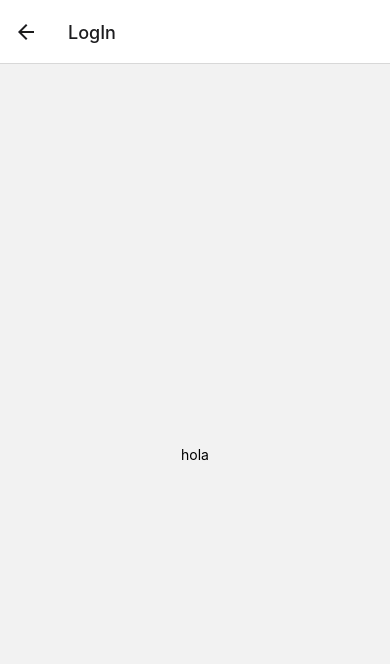
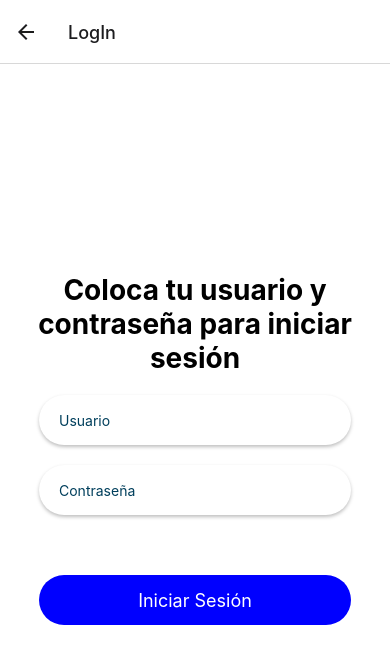
Before and after one commit to Beltry201/tupperfy_app, a React Native app: screen /LogIn in a window 390 px wide. Shown: the top 664 px of the page. Built offline with nearby package versions, Linux system fonts and the light colour scheme.

Commit message:
Pantalla de LogIn completada

```diff
--- a/package.json
+++ b/package.json
@@ -12,6 +12,7 @@
   "dependencies": {
     "@react-navigation/native": "^6.1.17",
     "@react-navigation/native-stack": "^6.9.26",
+    "e": "^0.2.33",
     "react": "18.2.0",
     "react-native": "0.73.6",
     "react-native-safe-area-context": "^4.10.1",
--- a/src/views/authentication/LogIn.tsx
+++ b/src/views/authentication/LogIn.tsx
@@ -1,43 +1,91 @@
-import React from 'react';
-import { SafeAreaView, StyleSheet, View, Text } from 'react-native';
+import React, { useState } from 'react';
+import { View, Text, TextInput, TouchableOpacity, StyleSheet } from 'react-native';
 
+const LogInView = () => {
+  const [username, setUsername] = useState('');
+  const [password, setPassword] = useState('');
 
-function LogInView(): React.JSX.Element {
+  const handleLogin = () => {
+    // Aquí puedes agregar la lógica para verificar las credenciales del usuario
+    // Por ejemplo, enviar una solicitud a un servidor para autenticar al usuario
+    console.log('Username:', username);
+    console.log('Password:', password);
+  };
+
   return (
-    <SafeAreaView style={styles.safeArea}>
-      <View style={styles.sectionContainer}>
-        <Text>{"hola"}</Text>
+    <View style={styles.container}>
+      <Text style={styles.headerText}>Coloca tu usuario y contraseña para iniciar sesión</Text>
+      <View style={styles.inputView}>
+        <TextInput
+          style={styles.inputText}
+          placeholder="Usuario"
+          placeholderTextColor="#003f5c"
+          onChangeText={text => setUsername(text)}
+        />
       </View>
-    </SafeAreaView>
+      <View style={styles.inputView}>
+        <TextInput
+          style={styles.inputText}
+          placeholder="Contraseña"
+          placeholderTextColor="#003f5c"
+          secureTextEntry={true}
+          onChangeText={text => setPassword(text)}
+        />
+      </View>
+      <TouchableOpacity style={styles.loginBtn} onPress={handleLogin}>
+        <Text style={styles.loginText}>Iniciar Sesión</Text>
+      </TouchableOpacity>
+    </View>
   );
-}
+};
 
 const styles = StyleSheet.create({
-  sectionContainer: {
+  container: {
     flex: 1,
-    flexDirection: 'column',
+    backgroundColor: '#ffffff',
+    alignItems: 'center',
     justifyContent: 'center',
-    alignItems: 'center',
-    paddingHorizontal: 20
   },
-  logo: {
-    flex: 1, // Set flex to 1 to take all available space
-    width: '100%', // Set width to 100% to take all available width
-    height: '100%', // Set height to 100% to take all available height
+  inputView: {
+    width: '80%',
+    backgroundColor: '#ffffff',
+    borderRadius: 25,
+    height: 50,
+    marginBottom: 20,
+    justifyContent: 'center',
+    padding: 20,
+    shadowColor: '#000',
+    shadowOffset: {
+      width: 0,
+      height: 2,
+    },
+    shadowOpacity: 0.25,
+    shadowRadius: 3.84,
+    elevation: 5,
   },
-  safeArea: {
-    flex: 1,
-    flexDirection: 'column',
-  },
-  title: {
-    fontSize: 24,
-    fontFamily: 'Montserrat-Thin',
+  inputText: {
+    height: 50,
     color: 'black',
   },
-  buttonContainer: {
-    width: '100%', // Establece el ancho del contenedor del botón al 100%
-    paddingHorizontal: 20,
-    backgroundColor:'blue',
+  headerText:{
+    fontSize: 28,
+    fontWeight: 'bold',
+    marginBottom: 20,
+    textAlign: 'center',
+  },
+  loginBtn: {
+    width: '80%',
+    backgroundColor: 'blue', // Cambiando el color a azul
+    borderRadius: 25,
+    height: 50,
+    alignItems: 'center',
+    justifyContent: 'center',
+    marginTop: 40,
+    marginBottom: 10,
+  },
+  loginText: {
+    color: 'white',
+    fontSize: 18,
   },
 });
 
--- a/src/views/authentication/SignIn.tsx
+++ b/src/views/authentication/SignIn.tsx
@@ -1,6 +1,7 @@
-import { Alert, SafeAreaView, StyleSheet, Text, View, Image, Button } from 'react-native';
+import React from 'react';
+import { Alert, SafeAreaView, StyleSheet, Text, View, Image, TouchableOpacity } from 'react-native';
 
-const SignInView = ({navigation}: {navigation: any}) => {
+const SignInView = ({ navigation }: { navigation: any }) => {
   return (
     <SafeAreaView style={styles.safeArea}>
       <View style={styles.sectionContainer}>
@@ -12,20 +13,12 @@ const SignInView = ({navigation}: {navigation: any}) => {
         <Text style={styles.title}>{"Tranqui, dejale tus tuppers a tupperfy"}</Text>
       </View>
       <View style={{ ...styles.sectionContainer }}>
-        <View style={styles.buttonContainer}>
-          <Button
-            title="Inicia sesión"
-            color='white'
-            onPress={() => navigation.navigate('LogIn')}
-          />
-        </View>
-        <View style={{ ...styles.buttonContainer, marginTop: 20 }}>
-          <Button
-            title="Crea una cuenta"
-            color='white'
-            onPress={() => Alert.alert('Simple Button pressed')}
-          />
-        </View>
+        <TouchableOpacity style={styles.buttonContainer} onPress={() => navigation.navigate('LogIn')}>
+          <Text style={styles.buttonText}>Iniciar sesión</Text>
+        </TouchableOpacity>
+        <TouchableOpacity style={{ ...styles.buttonContainer, marginTop: 20 }} onPress={() => Alert.alert('Simple Button pressed')}>
+          <Text style={styles.buttonText}>Crea una cuenta</Text>
+        </TouchableOpacity>
       </View>
     </SafeAreaView>
   );
@@ -54,9 +47,19 @@ const styles = StyleSheet.create({
     color: 'black',
   },
   buttonContainer: {
-    width: '100%',
+    width: '90%',
     paddingHorizontal: 20,
     backgroundColor: 'blue',
+    borderRadius: 20,
+    justifyContent: 'center',
+    alignItems: 'center',
+    marginTop: 40,
+    marginBottom: 10,
+    paddingVertical: 15, // Aumenta el espacio vertical dentro del botón
+  },
+  buttonText: {
+    color: 'white',
+    fontSize: 18, // Tamaño de fuente personalizado
   },
 });
 
```
Also changed, not shown: 1 other file (tests, documents, lock files or other folders).
